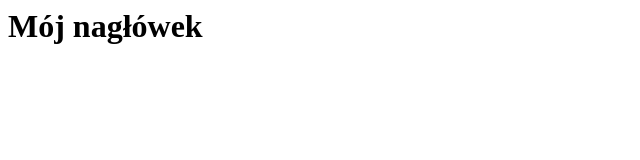
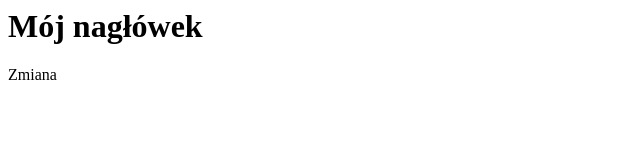
Before and after one commit to kursgita/kursGita, a plain HTML site: page index.html in a window 1280 px wide. Shown: the full height of the page, 0-640 px from the left. Drawn offline with Linux system fonts and the light colour scheme.

Commit message:
my 2nd commit

```diff
--- a/index.html
+++ b/index.html
@@ -1 +1,2 @@
 <h1>Mój nagłówek</h1>
+<div>Zmiana</div>
```
